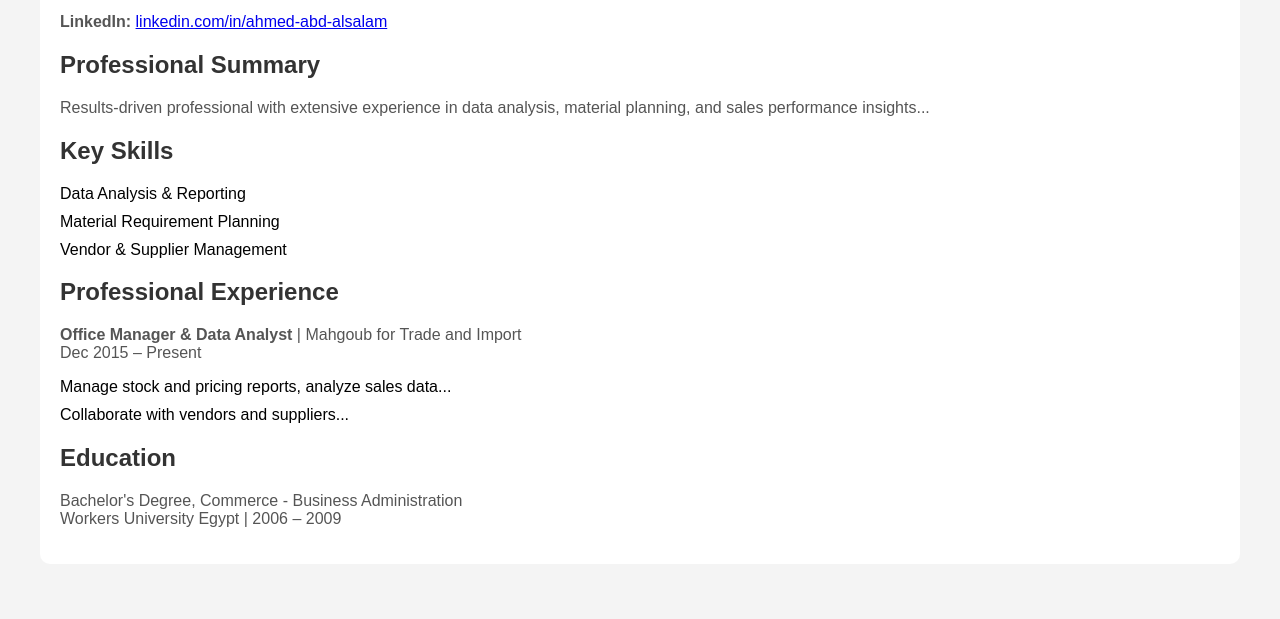
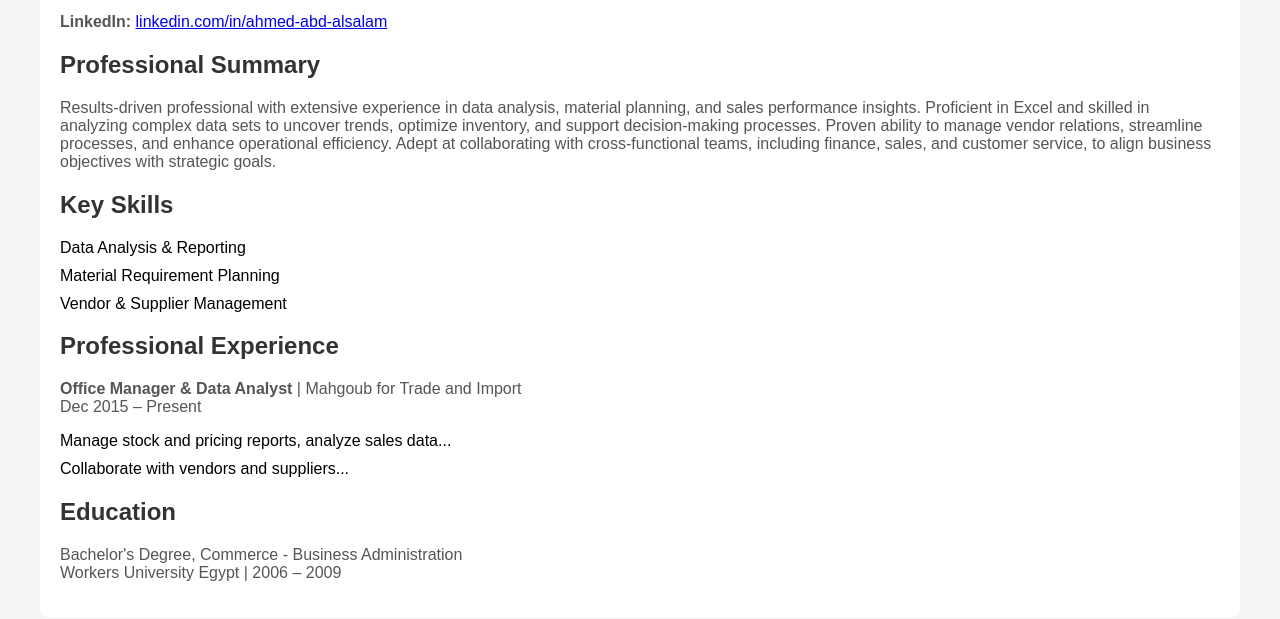
Before and after one commit to AhmedAbdalsalam/Ahmed.CV, a plain HTML site: page index.html in a window 1280 px wide. Shown: the part 161-780 px from the top of the page. Drawn offline with Linux system fonts and the light colour scheme.

Commit message:
Update index.html

```diff
--- a/index.html
+++ b/index.html
@@ -37,7 +37,7 @@
         <p><strong>LinkedIn:</strong> <a href="https://www.linkedin.com/in/ahmed-abd-alsalam/">linkedin.com/in/ahmed-abd-alsalam</a></p>
 
         <h2>Professional Summary</h2>
-        <p>Results-driven professional with extensive experience in data analysis, material planning, and sales performance insights...</p>
+        <p>Results-driven professional with extensive experience in data analysis, material planning, and sales performance insights. Proficient in Excel and skilled in analyzing complex data sets to uncover trends, optimize inventory, and support decision-making processes. Proven ability to manage vendor relations, streamline processes, and enhance operational efficiency. Adept at collaborating with cross-functional teams, including finance, sales, and customer service, to align business objectives with strategic goals.</p>
 
         <h2>Key Skills</h2>
         <ul>
```
